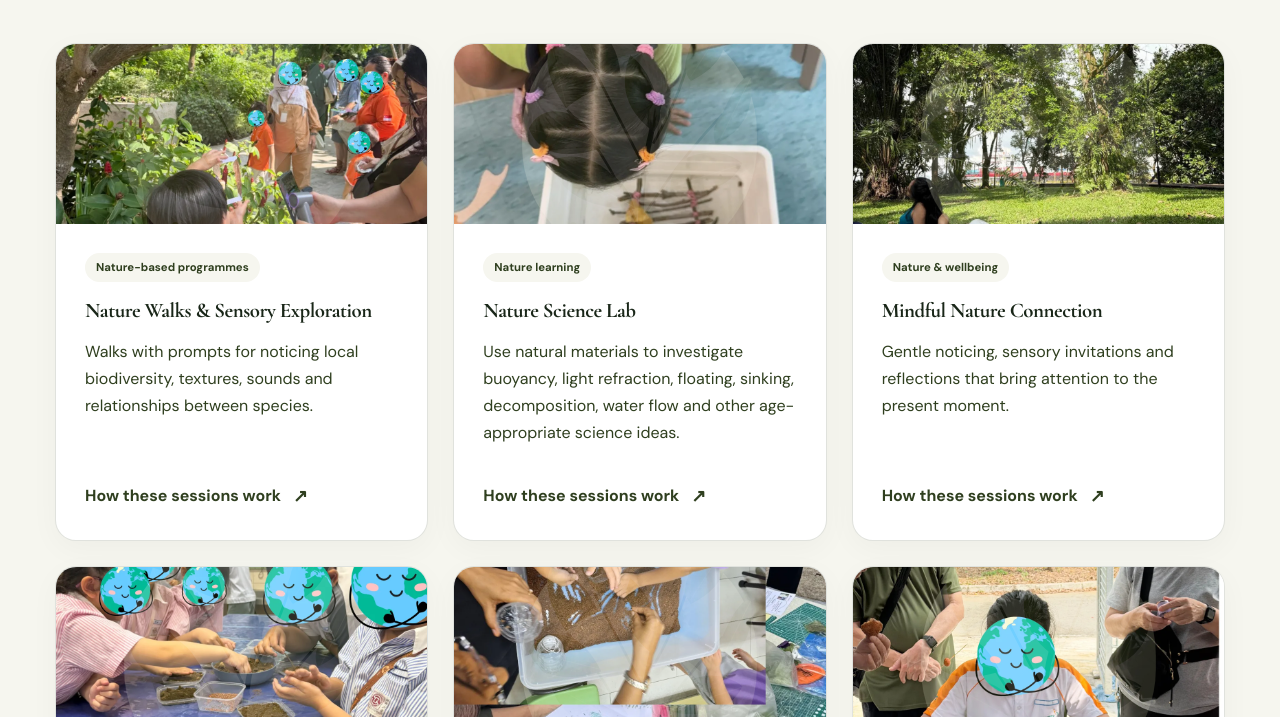
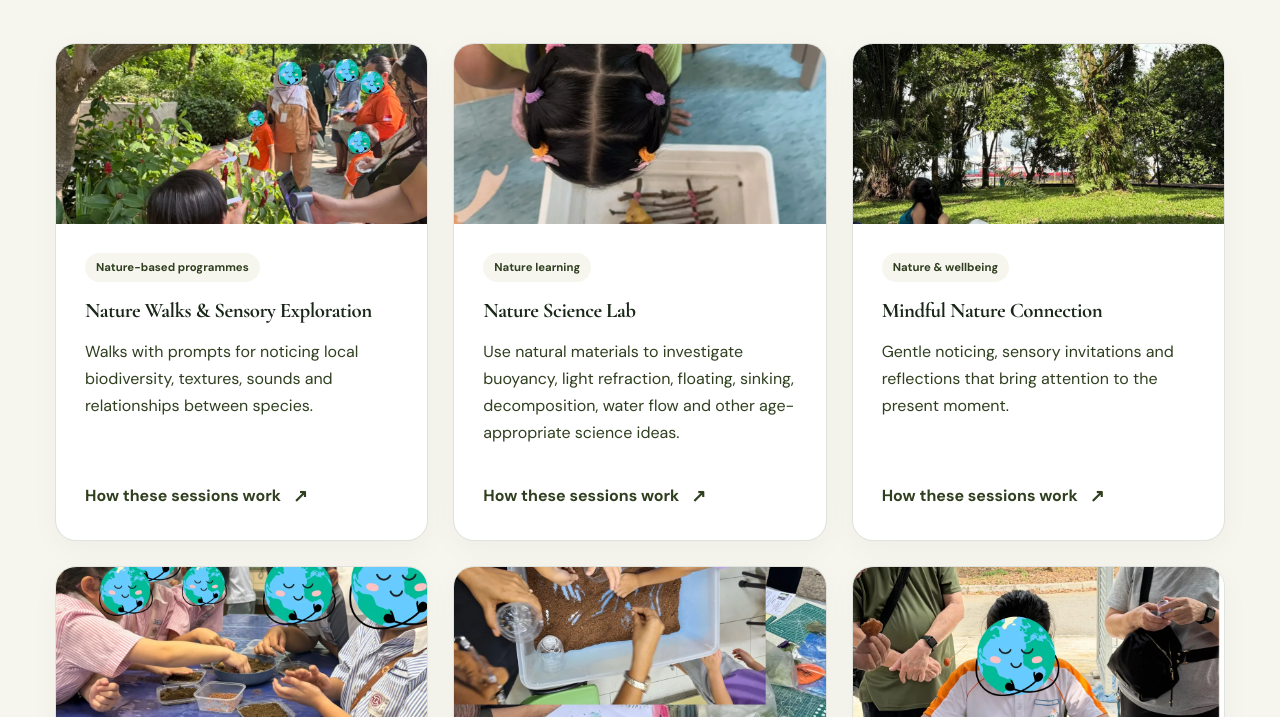
Before and after one commit to secondnaturesg/second-nature-sg, a plain HTML site: page programmes.html in a window 1280 px wide. Shown: the part 863-1580 px from the top of the page. Drawn offline with nearby package versions, Linux system fonts and the light colour scheme.

Commit message:
Update main.css

```diff
--- a/assets/css/main.css
+++ b/assets/css/main.css
@@ -825,14 +825,7 @@ button {
   background: linear-gradient(135deg, #192618, #7e8c3e);
 }
 
-.programme-card .card-cover::after {
-  content: "";
-  position: absolute;
-  inset: 0;
-  background: url("../img/botanical.svg") center 43% / 65% no-repeat;
-  mix-blend-mode: screen;
-  opacity: .22;
-}
+
 
 .programme-card .card-body {
   padding: 29px;
```
